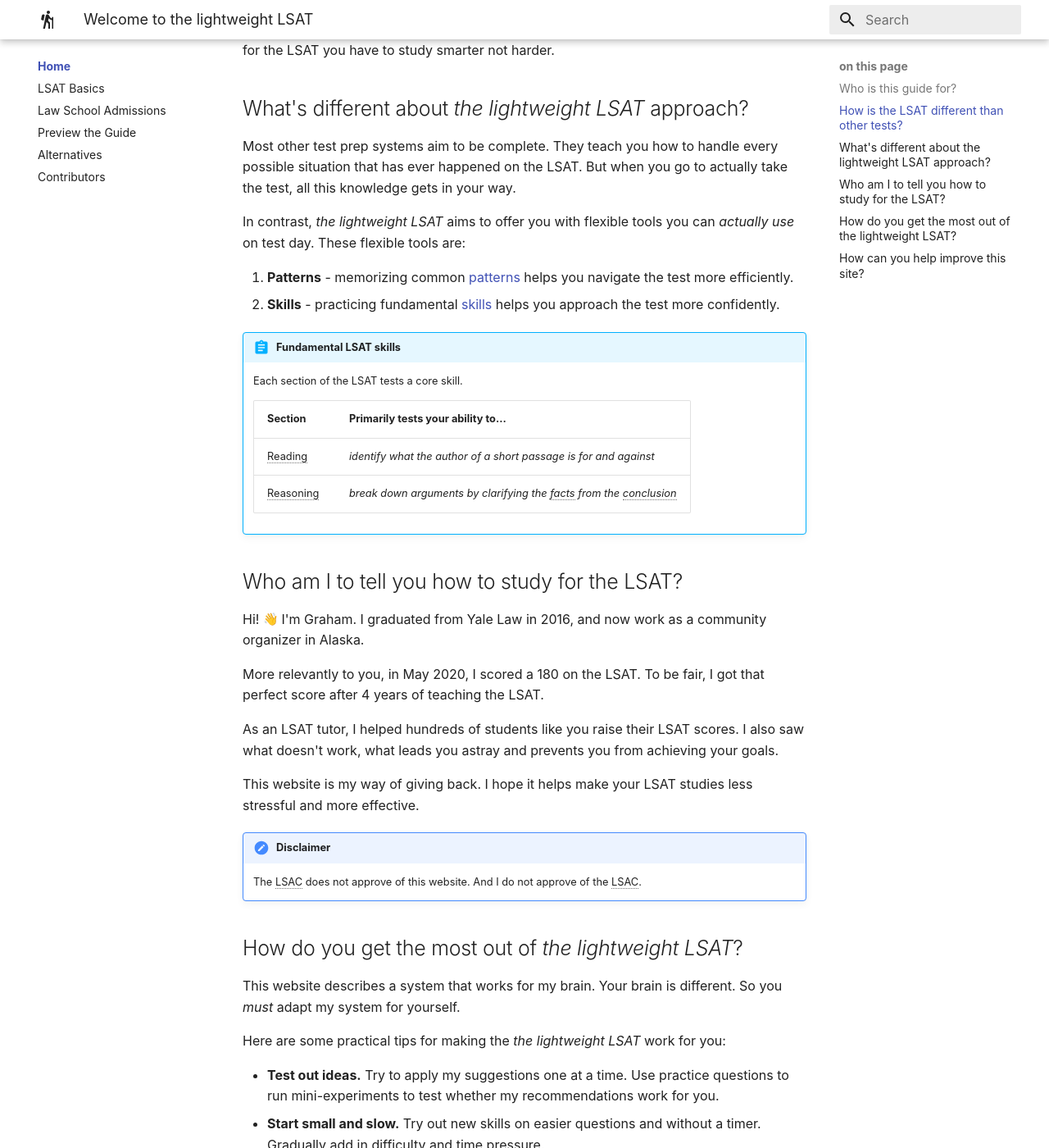
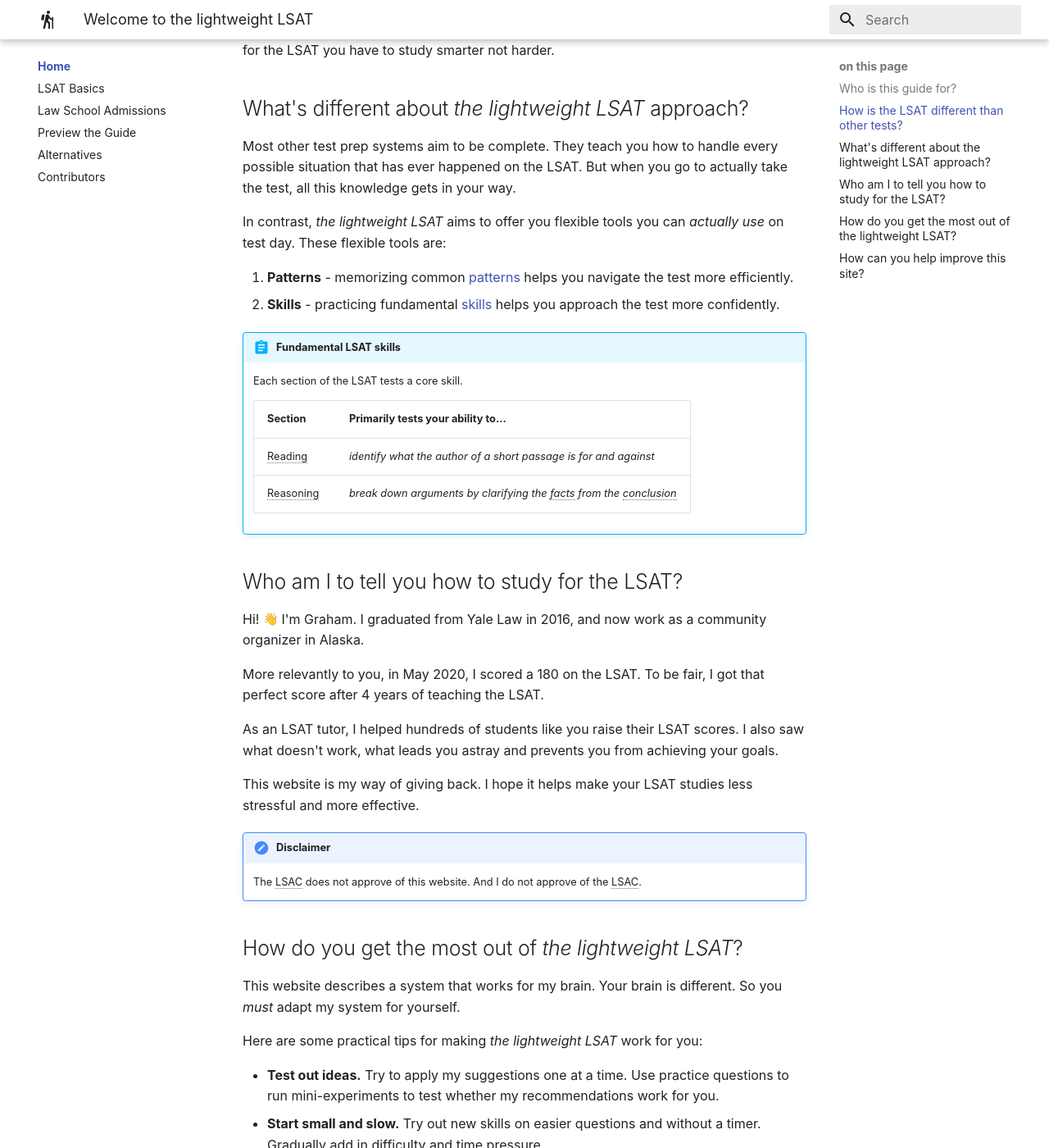
Before and after one commit to gpdowney/lightweightLSAT, an MkDocs documentation site: the page built from docs/index.md, in a window 1280 px wide and 1400 px high, scrolled down 960 px. Shown: the whole window at 82% size. Built offline with MkDocs 1.6.1 and Material for MkDocs 9.7.7, drawn with Linux system fonts in a browser that asks for light colours; emoji names are drawn with the system emoji font; some web fonts are replaced; some of the changed text lies outside the part shown.

Commit message:
Update index.md
fixed typos

```diff
--- a/docs/index.md
+++ b/docs/index.md
@@ -55,7 +55,7 @@
 They teach you how to handle every possible situation that has ever happened on the LSAT.
 But when you go to actually take the test, all this knowledge gets in your way.
 
-In contrast, *the lightweight LSAT* aims to offer you with flexible tools you can *actually use* on test day.
+In contrast, *the lightweight LSAT* aims to offer you flexible tools you can *actually use* on test day.
 These flexible tools are:
 
 1. **Patterns** - memorizing common [patterns] helps you navigate the test more efficiently.
@@ -95,7 +95,7 @@
 Your brain is different.
 So you *must* adapt my system for yourself.
 
-Here are some practical tips for making the *the lightweight LSAT* work for you:
+Here are some practical tips for making *the lightweight LSAT* work for you:
 
 - **Test out ideas.** Try to apply my suggestions one at a time. Use practice questions to run mini-experiments to test whether my recommendations work for you.
 - **Start small and slow.** Try out new skills on easier questions and without a timer. Gradually add in difficulty and time pressure.
@@ -118,7 +118,7 @@
 In other words, it's still a rough draft.
 There's considerable room for improvement.
 
-Please share your confusions, questions, and successes by emailing <feedback@lightweightlast.com>.
+Please share your confusions, questions, and successes by emailing <feedback@lightweightlsat.com>.
 
 If you're feeling thankful, you can buy me a $5 [coffee :coffee:][coffee]{:target="_blank"} or $25 [pizza :pizza:][pizza]{:target="_blank"}.
 
```
